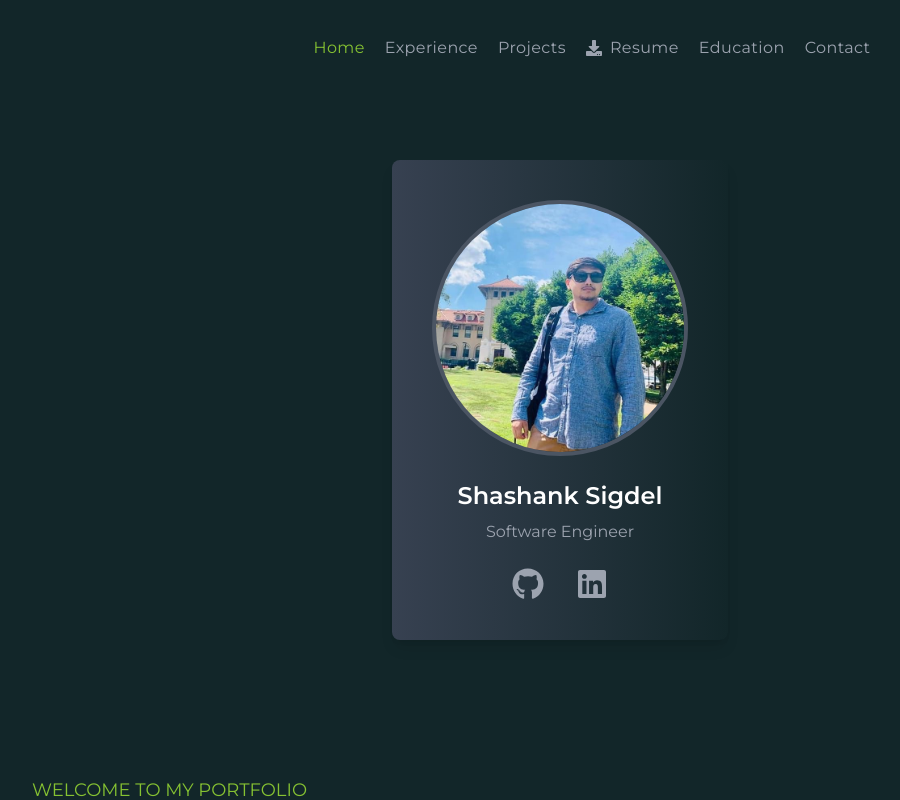
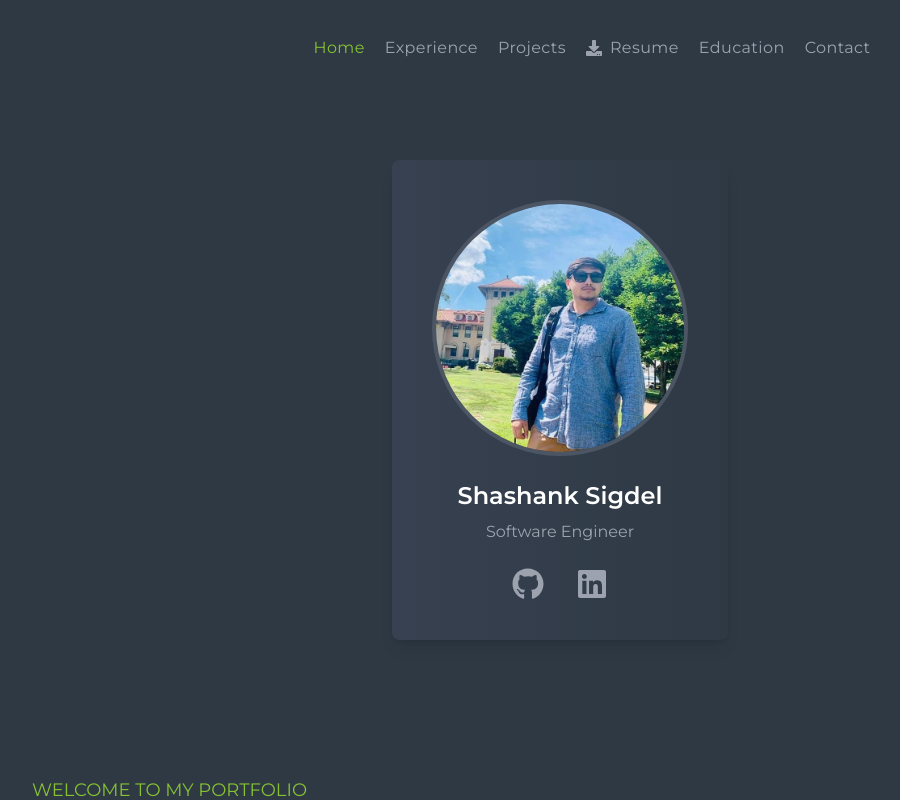
Before and after one commit to shasigdel/portfolio-website, a React (Create React App) app: page / in a window 1280 px wide. Shown: the top 800 px of the page, without its empty margins (80-980 px from the left). Built offline with nearby package versions, Linux system fonts and the light colour scheme.

Commit message:
Background color update

```diff
--- a/src/components/navbar/Navbar.js
+++ b/src/components/navbar/Navbar.js
@@ -66,7 +66,7 @@ const Navbar = () => {
               >
                 {title === "Resume" ? (
                   <a
-                    href={resumeSWE}
+                    href={resume}
                     download="ShashankSigdel-resume.pdf"
                     className="hover:text-designColor duration-300 flex items-center"
                   >
--- a/tailwind.config.js
+++ b/tailwind.config.js
@@ -10,7 +10,7 @@ module.exports = {
         titleFont: ["Montserrat", "sans-serif"],
       },
       colors: {
-        bodyColor: "#122629",
+        bodyColor: "#2e3944",
         lightText: "#CCD7D0",
         boxBg: "linear-gradient(145deg, #1e2024, #23272b)",
         designColor: "#86C232",
```
